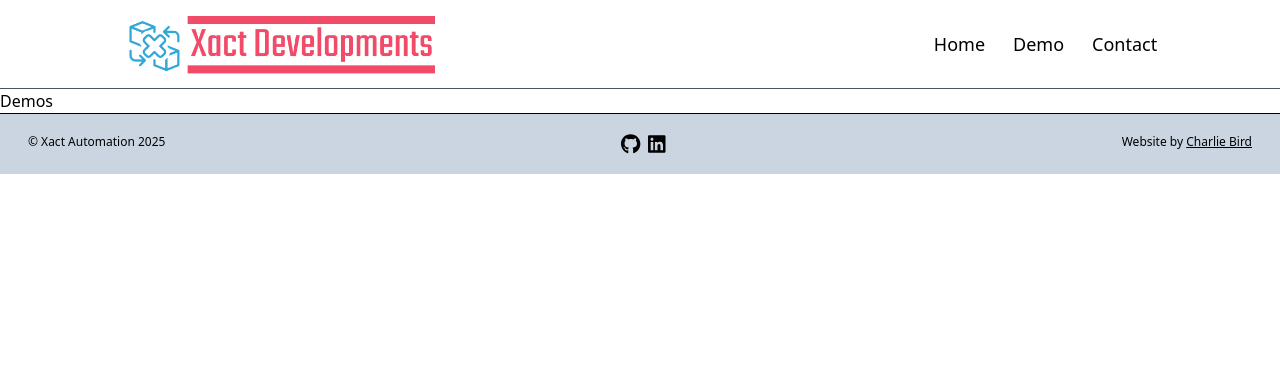
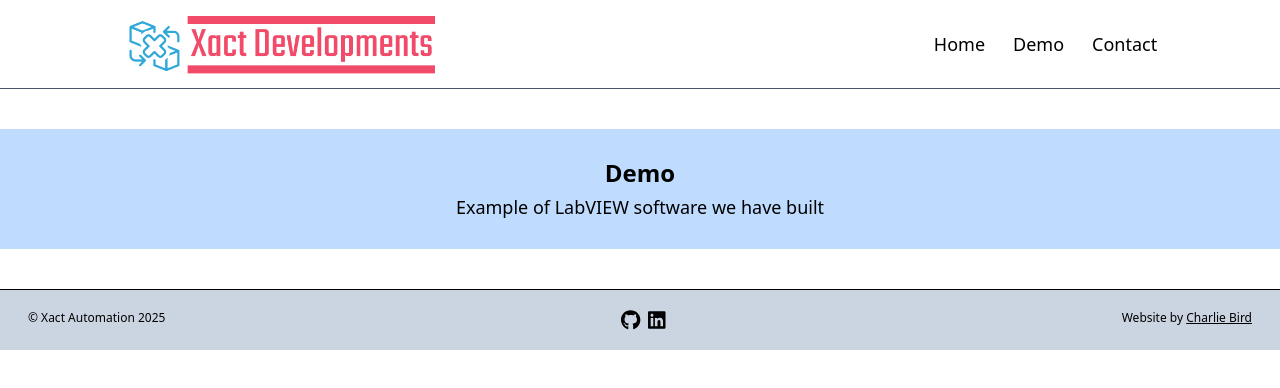
Before and after one commit to cbvvrd/xact-dev, a React (Vite) app: page /demo in a window 1280 px wide. Shown: the top 388 px of the page. Built offline with nearby package versions, Linux system fonts and the light colour scheme.

Commit message:
added Title component to Demos page

```diff
--- a/src/components/ContactUs/index.jsx
+++ b/src/components/ContactUs/index.jsx
@@ -2,7 +2,7 @@ import { Link } from "react-router-dom";
 
 function ContactUs() {
     return (
-        <div className="flex flex-col items-center text-center gap-2 bg-amber-400 bg-opacity-80 py-8 px-5">
+        <div className="flex flex-col items-center text-center text-white gap-2 py-8 px-5 bg-gradient-to-r from-purple-500 to-red-500">
             <h4 className="text-lg font-semibold">Contact Us!</h4>
             <p>If you would like to get a quote or discuss what we can offer your business, please <Link to="/contact" className="underline"> get in touch</Link></p>
         </div>
--- /dev/null
+++ b/src/components/DemosTitle/index.jsx
@@ -0,0 +1,11 @@
+
+function DemosTitle() {
+    return (
+        <div className="flex flex-col items-center text-center gap-1 mt-3 py-7 bg-blue-200 md:my-10">
+            <h1 className="text-2xl font-semibold">Demo</h1>
+            <p className="md:text-lg">Example of LabVIEW software we have built</p>
+        </div>
+    );
+}
+
+export default DemosTitle;
--- a/src/pages/DemoPage/index.jsx
+++ b/src/pages/DemoPage/index.jsx
@@ -1,3 +1,4 @@
+import DemosTitle from "../../components/DemosTitle";
 import Footer from "../../components/Footer";
 import Header from "../../components/Header";
 
@@ -5,7 +6,7 @@ function DemoPage() {
     return (
         <>
             <Header />
-            <p>Demos</p>
+            <DemosTitle />
             <Footer />
         </>
     );
```
